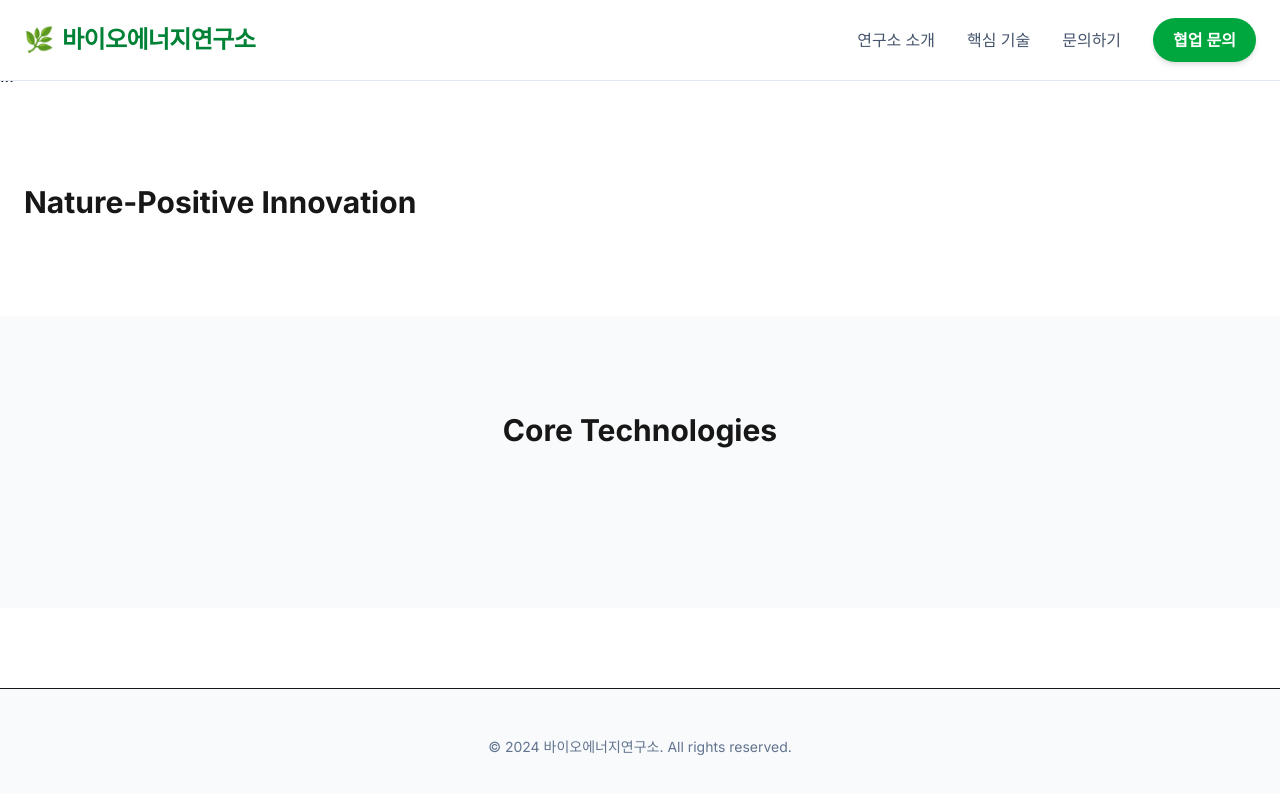
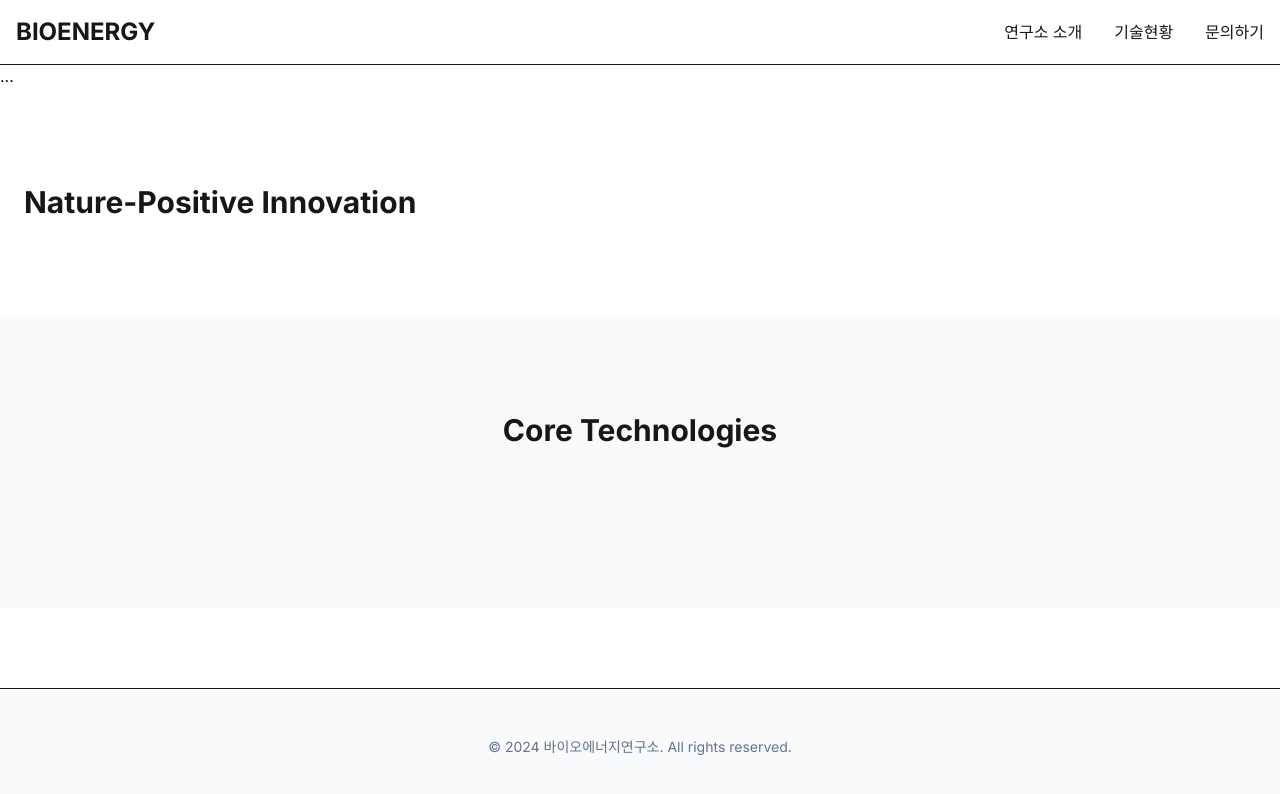
Before and after one commit to cw5444/bioenergy-website, a Next.js app: page / in a window 1280 px wide. Shown: the top 794 px of the page. Built offline with nearby package versions, Linux system fonts and the light colour scheme.

Commit message:
style: restore primary green theme & fix navigation links

```diff
--- a/app/layout.tsx
+++ b/app/layout.tsx
@@ -1,27 +1,67 @@
+import type { Metadata } from "next";
+import Link from "next/link";
+import { Inter } from "next/font/google";
 import "./globals.css";
-import type { Metadata } from "next";
-import { Inter } from "next/font/google";
-import Header from "@/components/Header";
-import Footer from "@/components/Footer";
 
 const inter = Inter({ subsets: ["latin"] });
 
 export const metadata: Metadata = {
   title: "바이오에너지연구소 | 지속 가능한 미래를 위한 에너지",
-  description: "탄소중립과 신재생 에너지 기술을 선도하는 바이오에너지연구소입니다.",
+  description:
+    "탄소중립과 신재생 에너지 기술을 선도하는 바이오에너지연구소입니다.",
 };
 
 export default function RootLayout({
   children,
-}: {
-  children: React.ReactNode;
-}) {
+}: Readonly<{ children: React.ReactNode }>) {
   return (
     <html lang="ko">
-      <body className={`${inter.className} antialiased bg-white text-slate-900`}>
-        <Header />
+      <body
+        className={`${inter.className} antialiased bg-white text-slate-900`}
+      >
+        {/* ────────────────────────── NAV ────────────────────────── */}
+        <nav className="fixed top-0 w-full z-50 bg-white/80 backdrop-blur-md border-b">
+          <div className="max-w-7xl mx-auto px-4 h-16 flex items-center justify-between">
+            {/* 로고 / 브랜드 */}
+            <div className="text-2xl font-bold text-primary">BIOENERGY</div>
+
+            {/* 메뉴 – 데스크톱 */}
+            <div className="hidden md:flex gap-8 font-medium">
+              {/* 절대 경로(앵커) → 어느 페이지에서든 작동 */}
+              <Link
+                href="/#intro"
+                className="text-primary hover:text-primary/80 transition"
+              >
+                연구소 소개
+              </Link>
+              <Link
+                href="/#tech"
+                className="text-primary hover:text-primary/80 transition"
+              >
+                기술현황
+              </Link>
+              <Link
+                href="/#contact"
+                className="text-primary hover:text-primary/80 transition"
+              >
+                문의하기
+              </Link>
+            </div>
+
+            {/* 모바일 햄버거 메뉴 (필요하면 구현) */}
+            {/* <button className="md:hidden">☰</button> */}
+          </div>
+        </nav>
+
+        {/* ──────────────────────── MAIN CONTENT ──────────────────────── */}
         <main className="pt-16">{children}</main>
-        <Footer />
+
+        {/* ──────────────────────── FOOTER ──────────────────────── */}
+        <footer className="bg-slate-50 border-t py-12 mt-20">
+          <div className="max-w-7xl mx-auto px-4 text-center text-slate-500 text-sm">
+            <p>© 2024 바이오에너지연구소. All rights reserved.</p>
+          </div>
+        </footer>
       </body>
     </html>
   );
```
